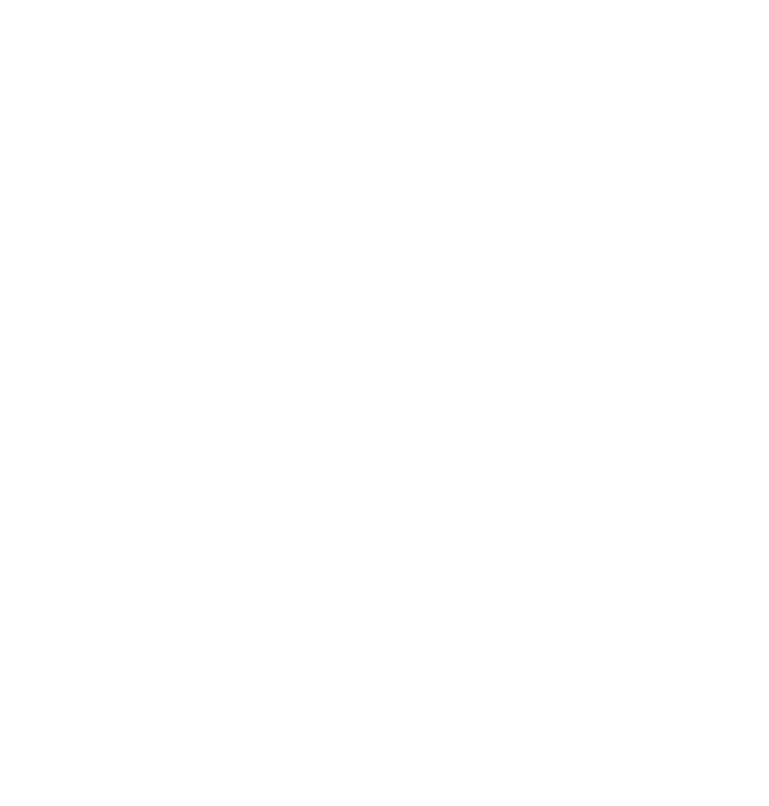
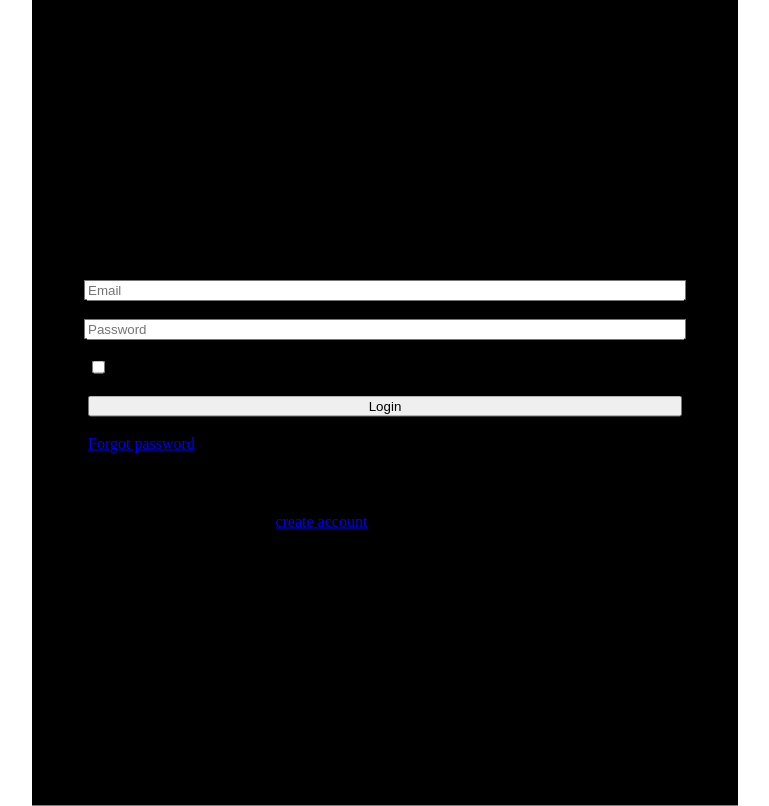
Before and after one commit to LecasB/GestaoProjetoFront, a React (Vite) app: page /login in a window 1280 px wide. Before the commit this address had no page. Shown: the whole page, without its empty margins (255-1024 px from the left). Built offline with nearby package versions, Linux system fonts and the light colour scheme.

Commit message:
signup quase feito

```diff
--- a/src/App.jsx
+++ b/src/App.jsx
@@ -1,13 +1,16 @@
-import { BrowserRouter, Routes, Route } from "react-router-dom";
+import { BrowserRouter, Routes, Route, Navigate } from "react-router-dom";
 import LoginForm from "./molecules/LoginForm/LoginForm";
 import MessagePage from "./molecules/Messages/MessagePage";
 import "./App.scss";
+import SignUpForm from "./molecules/SingUpForm/SignUpForm";
 
 function App() {
   return (
     <BrowserRouter>
       <Routes>
-        <Route path="/" element={<LoginForm />} />
+        <Route path="/" element={<Navigate to="/login" />} />
+        <Route index path="/login" element={<LoginForm />} />
+        <Route path="/signup" element={<SignUpForm />} />
         <Route path="/mensagens" element={<MessagePage />} />
       </Routes>
     </BrowserRouter>
--- a/src/molecules/LoginForm/LoginForm.jsx
+++ b/src/molecules/LoginForm/LoginForm.jsx
@@ -1,5 +1,6 @@
 import { useState } from "react";
-import { useNavigate } from "react-router-dom";
+import { Link, useNavigate } from "react-router-dom";
+import "./LoginForm.scss";
 
 const LoginForm = () => {
   const [email, setEmail] = useState("");
@@ -39,7 +40,9 @@ const LoginForm = () => {
   };
 
   return (
-    <div>
+    <div className="position-center">
+      <div className="loginform">
+        <img src="" alt="" />
         <form onSubmit={handleSubmit}>
           <input
             type="text"
@@ -53,15 +56,29 @@ const LoginForm = () => {
             value={password}
             onChange={(e) => setPassword(e.target.value)}
           />
+          <div>
+            <input type="checkbox" id="remember" />
+            <label htmlFor="remember">Remember mes</label>
+          </div>
           <button type="submit">Login</button>
+          <div>
+            <Link>Forgot password</Link>
+          </div>
         </form>
+        <div>
+          <p>If you don’t have an accout please</p>{" "}
+          <Link to="/signup">create account</Link>
+        </div>
 
         {sucess && (
           <div>
             <h1>Bem vindo {data.name}!</h1>
-          <p onClick={() => navigate("/mensagens")}>Vá até às suas Mensagens</p>
+            <p onClick={() => navigate("/mensagens")}>
+              Vá até às suas Mensagens
+            </p>
           </div>
         )}
+      </div>
     </div>
   );
 };
--- /dev/null
+++ b/src/molecules/LoginForm/LoginForm.scss
@@ -0,0 +1,37 @@
+.position-center {
+  position: absolute;
+  top: 50%;
+  left: 50%;
+  transform: translate(-50%, -50%);
+  z-index: 10;
+
+  .loginform {
+    display: flex;
+    width: 600px;
+    height: 733px;
+    padding: 39px 53px;
+    flex-direction: column;
+    justify-content: center;
+    align-items: center;
+    gap: 10px;
+    background-color: black;
+
+    form {
+      /*  display: flex;
+      flex-direction: column;
+      background: black;
+      width: 400px;
+      gap: 20px;
+      padding: 10px;
+      height: 40vh; */
+      display: flex;
+      width: 594px;
+      flex-direction: column;
+      align-items: center;
+      gap: 18px;
+      & > * {
+        width: 100%;
+      }
+    }
+  }
+}
--- /dev/null
+++ b/src/molecules/SingUpForm/ErrorToast.jsx
@@ -0,0 +1,47 @@
+import { useEffect } from "react";
+
+const toastStyle = {
+  position: "fixed",
+  top: "20px",
+  right: "20px",
+  color: "white",
+  padding: "15px 20px",
+  borderRadius: "8px",
+  zIndex: 9999,
+  maxWidth: "300px",
+  fontSize: "14px",
+};
+
+const messageStyle = {
+  boxShadow: "0px 2px 12px rgba(0,0,0,0.2)",
+  marginBottom: "8px",
+  padding: "6px 10px",
+  backgroundColor: "#ff4d4f",
+  borderRadius: "4px",
+};
+
+const ErrorToast = ({ messages, onClose }) => {
+  useEffect(() => {
+    if (messages && messages.length > 0) {
+      const timer = setTimeout(() => {
+        onClose();
+      }, 30000); // 30 segundos
+
+      return () => clearTimeout(timer);
+    }
+  }, [messages, onClose]);
+
+  if (!messages || messages.length === 0) return null;
+
+  return (
+    <div style={toastStyle}>
+      {messages.map((msg, index) => (
+        <div key={index} style={messageStyle}>
+          {msg}
+        </div>
+      ))}
+    </div>
+  );
+};
+
+export default ErrorToast;
--- /dev/null
+++ b/src/molecules/SingUpForm/SignUpForm.jsx
@@ -0,0 +1,127 @@
+import { useState } from "react";
+import { Link } from "react-router-dom";
+import ErrorToast from "./ErrorToast";
+
+const SignUpForm = () => {
+  const [formData, setFormData] = useState({
+    username: "",
+    email: "",
+    password: "",
+    confirmPassword: "",
+  });
+
+  const [toastErrors, setToastErrors] = useState([]);
+
+  const handleChange = (e) => {
+    const { name, value } = e.target;
+    setFormData((prev) => ({ ...prev, [name]: value }));
+  };
+
+  const validate = () => {
+    const errors = [];
+
+    if (!formData.username.trim()) errors.push("Username é obrigatório.");
+    if (!formData.email.trim()) {
+      errors.push("Email é obrigatório.");
+    } else if (!/^[^\s@]+@[^\s@]+\.[^\s@]+$/.test(formData.email)) {
+      errors.push("Email inválido.");
+    }
+
+    if (!formData.password) {
+      errors.push("Senha é obrigatória.");
+    } else if (formData.password.length < 6) {
+      errors.push("A senha deve ter no mínimo 6 caracteres.");
+    }
+
+    if (!formData.confirmPassword) {
+      errors.push("Confirmação da senha é obrigatória.");
+    } else if (formData.password !== formData.confirmPassword) {
+      errors.push("As senhas não coincidem.");
+    }
+
+    return errors;
+  };
+
+  const handleSubmit = async (e) => {
+    e.preventDefault();
+    const validationErrors = validate();
+
+    if (validationErrors.length > 0) {
+      setToastErrors(validationErrors);
+    } else {
+      setToastErrors([]);
+      try {
+        const res = await fetch("https://xuoapi.vercel.app/api/v1/signup", {
+          method: "POST",
+          headers: {
+            "Content-Type": "application/json",
+          },
+          body: JSON.stringify({
+            email: email,
+            password: password,
+          }),
+        });
+
+        const jsonData = await res.json();
+
+        if (!res.ok) {
+          // Erros do servidor (ex: 400, 401, 500...)
+          setToastErrors(jsonData.message || "Erro ao cadastrar.");
+        }
+        setToastErrors([]);
+      } catch (error) {
+        setToastErrors("Erro no servido.");
+        setToastErrors([]);
+      }
+    }
+  };
+
+  return (
+    <div>
+      <ErrorToast messages={toastErrors} onClose={() => setToastErrors([])} />
+
+      <form onSubmit={handleSubmit}>
+        <input
+          type="text"
+          name="username"
+          placeholder="Username"
+          value={formData.username}
+          onChange={handleChange}
+        />
+
+        <input
+          type="email"
+          name="email"
+          placeholder="Email"
+          value={formData.email}
+          onChange={handleChange}
+        />
+
+        <input
+          type="password"
+          name="password"
+          placeholder="Password"
+          value={formData.password}
+          onChange={handleChange}
+        />
+
+        <input
+          type="password"
+          name="confirmPassword"
+          placeholder="Confirme Password"
+          value={formData.confirmPassword}
+          onChange={handleChange}
+        />
+
+        <button type="submit">Sign Up</button>
+      </form>
+
+      <div>
+        <p>Have an account already?</p>
+        <Link to="/login">Login</Link>
+      </div>
+    </div>
+  );
+};
+
+export default SignUpForm;
```
Lines whose indentation alone changed are shown as unchanged.
